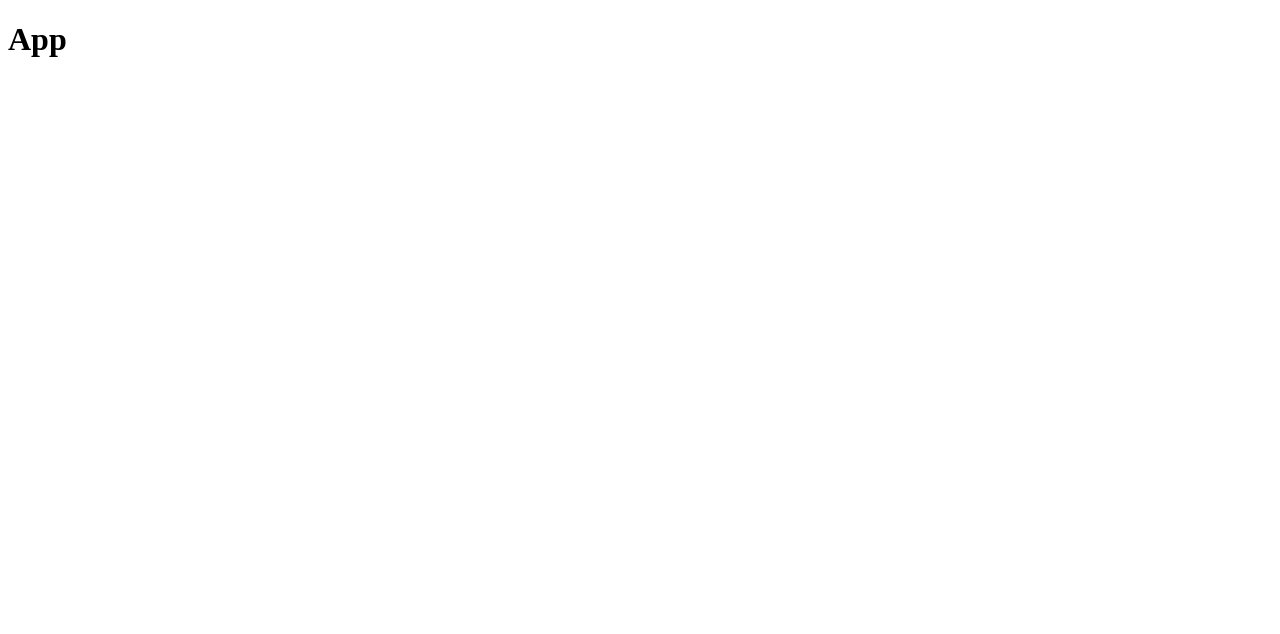
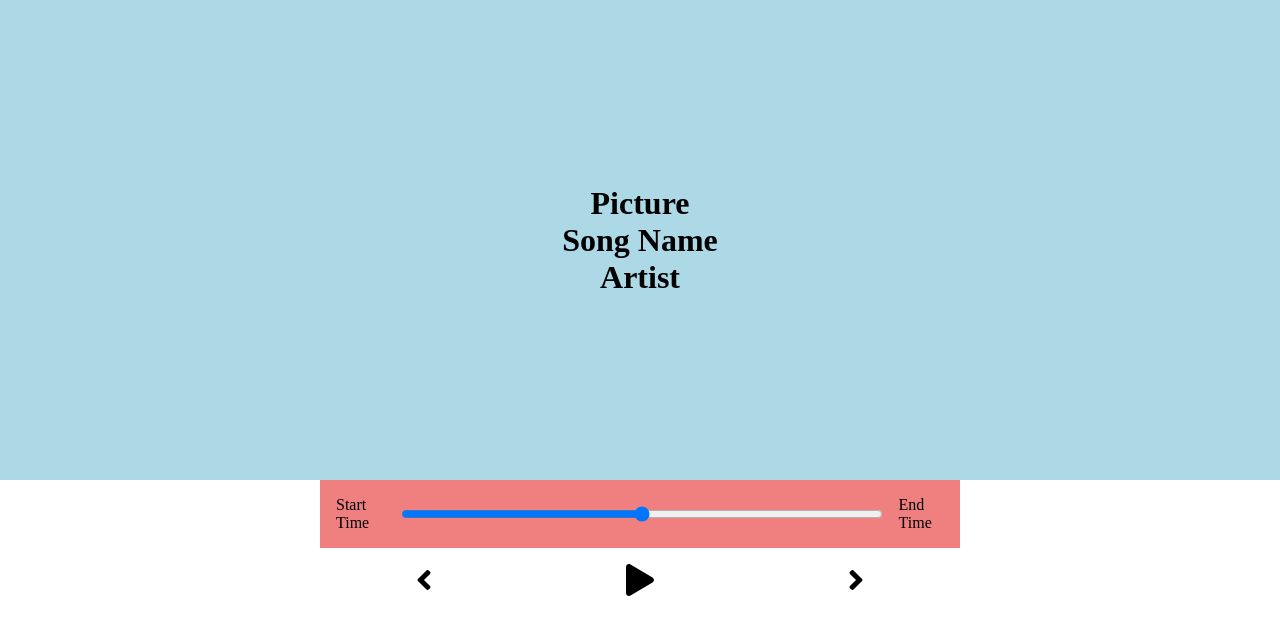
Before and after one commit to yfove/react_music-player, a React (Create React App) app in the folder react-player/: page / in a window 1280 px wide. Shown: the top 634 px of the page. Built offline with nearby package versions, Linux system fonts and the light colour scheme.

Commit message:
initial style

```diff
--- a/react-player/src/App.js
+++ b/react-player/src/App.js
@@ -1,9 +1,16 @@
+import React from "react";
+// Import Styles
+import "./styles/app.scss";
+//Adding Components
+import Player from './components/Player';
+import Song from './components/Song';
 
 
 function App() {
   return (
     <div className="App">
-      <h1>App</h1>
+      <Song />
+      <Player />
     </div>
   );
 }
--- /dev/null
+++ b/react-player/src/components/Player.js
@@ -0,0 +1,22 @@
+import React from "react";
+import {FontAwesomeIcon} from '@fortawesome/react-fontawesome';
+import {faPlay, faAngleLeft, faAngleRight} from "@fortawesome/free-solid-svg-icons";
+
+const Player = () => {
+    return (
+        <div className="player">
+            <div className="time-control">
+                <p>Start Time</p>
+                <input type="range"/>
+                <p>End Time</p>
+            </div>
+            <div className="play-control">
+            <FontAwesomeIcon className="skip-back" size="2x" icon={faAngleLeft}/>
+            <FontAwesomeIcon className="play" size="2x" icon={faPlay}/>
+            <FontAwesomeIcon className="skip-forward" size="2x" icon={faAngleRight}/>
+            </div>
+        </div>
+    )
+}
+
+export default Player
--- /dev/null
+++ b/react-player/src/components/Song.js
@@ -0,0 +1,13 @@
+import React from "react";
+
+const Song = () => {
+    return (
+        <div className="song-container">
+            <h1>Picture</h1>
+            <h1>Song Name</h1>
+            <h1>Artist</h1>
+        </div>
+    )
+}
+
+export default Song;
--- /dev/null
+++ b/react-player/src/styles/_player.scss
@@ -0,0 +1,31 @@
+.player {
+  min-height: 20vh;
+  display: flex;
+  flex-direction: column;
+  align-items: center;
+  justify-content: space-betweeen;
+}
+
+.time-control {
+  width: 50%;
+  background: lightcoral;
+  display: flex;
+  input {
+    width: 100%;
+    padding: 1rem 2rem;
+  }
+  p {
+    padding: 1rem;
+  }
+}
+
+.play-control {
+  display: flex;
+  justify-content: space-between;
+  align-items: center;
+  padding: 1rem;
+  width: 30rem;
+  svg {
+    cursor: pointer;
+  }
+}
--- /dev/null
+++ b/react-player/src/styles/_song.scss
@@ -0,0 +1,9 @@
+.song-container {
+  min-height: 60vh;
+  background: lightblue;
+  display: flex;
+  flex-direction: column;
+  // by using display flex and flex-direction we now have access to align item so:
+  align-items: center;
+  justify-content: center;
+}
--- a/react-player/src/styles/app.scss
+++ b/react-player/src/styles/app.scss
@@ -0,0 +1,8 @@
+* {
+  margin: 0;
+  padding: 0;
+  box-sizing: border-box;
+}
+
+@import "./song";
+@import "./player";
```
